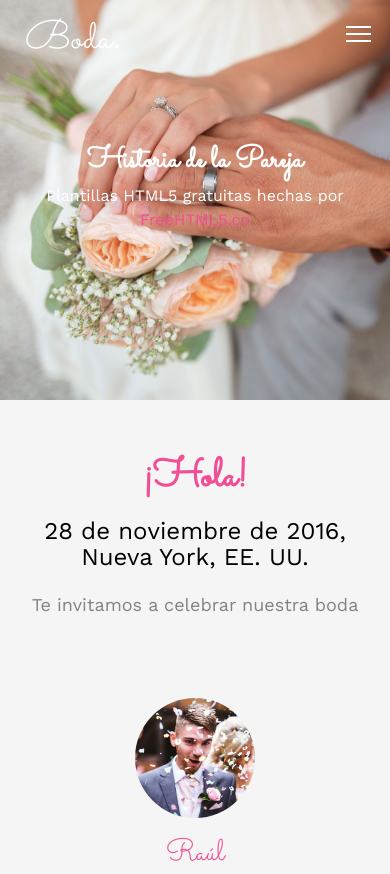
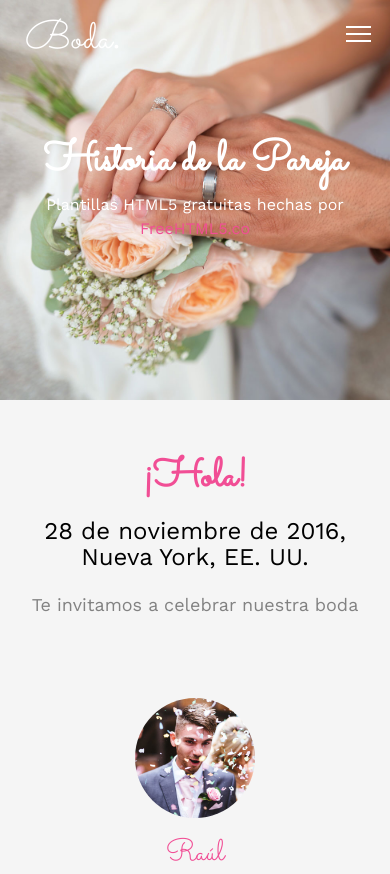
Before and after one commit to valdepeace/boda-vero-raul, a website: page about.html in a window 390 px wide. Shown: the top 874 px of the page. Drawn offline with nearby package versions, Linux system fonts and the light colour scheme; files whose address does not match are found by name.

Commit message:
Móvil: aumentar tamaño de 'Vero & Raúl' (h1) a 56px/42px

```diff
--- a/css/style.css
+++ b/css/style.css
@@ -907,14 +907,14 @@ form label {
   #fh5co-header .display-tc h1,
   #fh5co-counter .display-tc h1,
   .fh5co-cover .display-tc h1 {
-    font-size: 40px;
+    font-size: 56px;
   }
 }
 @media screen and (max-width: 480px) {
   #fh5co-header .display-tc h1,
   #fh5co-counter .display-tc h1,
   .fh5co-cover .display-tc h1 {
-    font-size: 30px;
+    font-size: 42px;
   }
 }
 #fh5co-header .display-tc h2,
```
